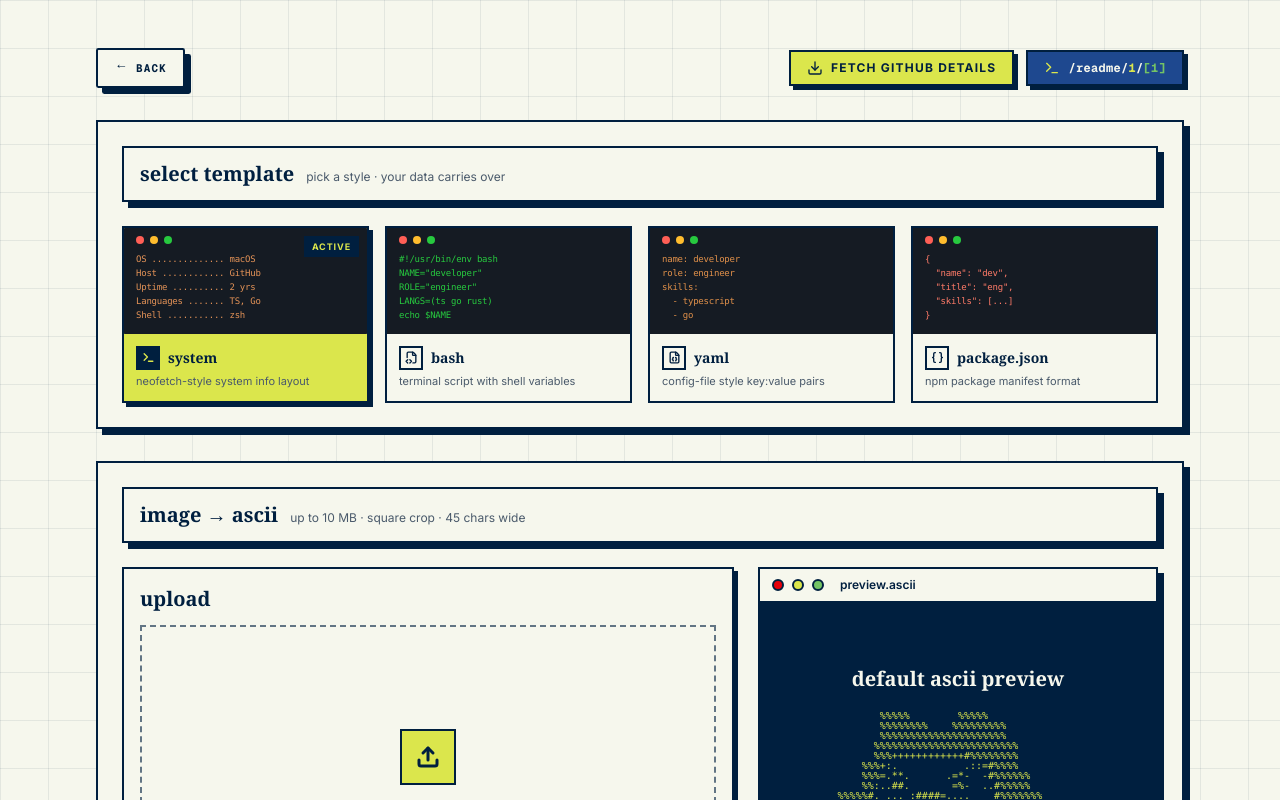
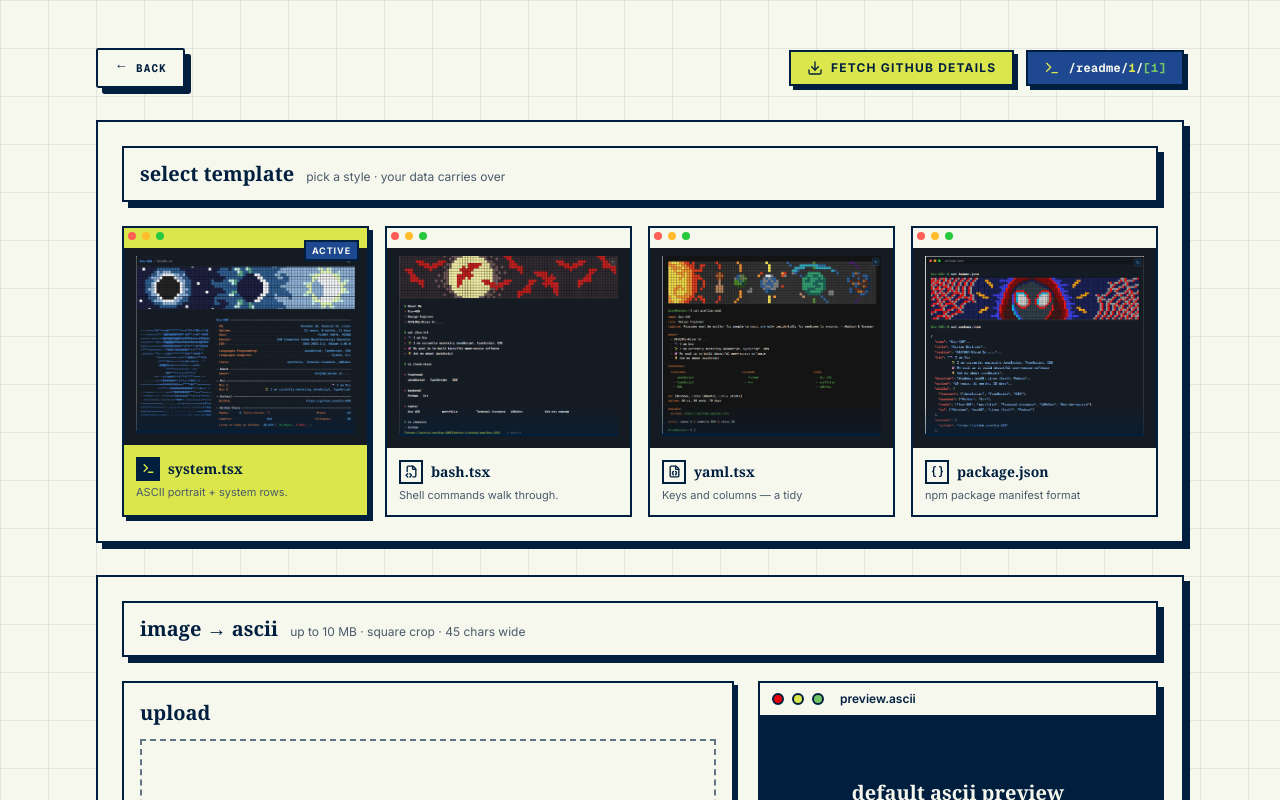
Before and after one commit to Dru-429/github-wrapped, a Next.js app: page /readme/1/1 in a window 1280 px wide. Shown: the top 800 px of the page. Built offline with nearby package versions, Linux system fonts and the light colour scheme.

Commit message:
Update the cards style

```diff
--- a/app/readme/[username]/page.tsx
+++ b/app/readme/[username]/page.tsx
@@ -101,7 +101,7 @@ export default function SelectTemplatePage() {
               key={no}
               type="button"
               onClick={() => pick(no)}
-              className="boxy group flex flex-col overflow-hidden rounded-sm bg-cream text-left transition-transform hover:-translate-y-1 focus:outline-none focus-visible:-translate-y-1 cursor-pointer"
+              className="boxy-xs group flex flex-col overflow-hidden rounded-sm bg-cream text-left transition-transform hover:-translate-y-1 focus:outline-none focus-visible:-translate-y-1 cursor-pointer hover:shadow-[6px_6px_0_var(--ink)]"
             >
               {/* window chrome */}
               <div className="flex items-center gap-2 border-b-2 border-ink bg-cream px-3 py-2 ">
--- a/components/editor/sections/Selected.tsx
+++ b/components/editor/sections/Selected.tsx
@@ -2,6 +2,7 @@ import type { Dispatch, SetStateAction } from "react";
 import { motion } from "framer-motion";
 import { Terminal, FileJson, FileCode2, Braces } from "lucide-react";
 import { cx } from "../editor-state";
+import Image from "next/image";
 
 /**
  * Metadata for each template – id matches the `templateNo` numbers used
@@ -10,45 +11,27 @@ import { cx } from "../editor-state";
 const TEMPLATES = [
   {
     id: 1,
-    label: "System",
-    sub: "neofetch-style system info layout",
+    label: "System.tsx",
+    sub: "ASCII portrait + system rows.",
     icon: Terminal,
     accent: "#e39257",
-    preview: [
-      "OS .............. macOS",
-      "Host ............ GitHub",
-      "Uptime .......... 2 yrs",
-      "Languages ....... TS, Go",
-      "Shell ........... zsh",
-    ],
+    Preview: "/banners/covers/SystemInfo.png",
   },
   {
     id: 2,
-    label: "Bash",
-    sub: "terminal script with shell variables",
+    label: "Bash.tsx",
+    sub: "Shell commands walk through.",
     icon: FileCode2,
     accent: "#27c93f",
-    preview: [
-      "#!/usr/bin/env bash",
-      'NAME="developer"',
-      'ROLE="engineer"',
-      "LANGS=(ts go rust)",
-      "echo $NAME",
-    ],
+    Preview: "/banners/covers/Bash.png",
   },
   {
     id: 3,
-    label: "YAML",
-    sub: "config-file style key:value pairs",
+    label: "YAML.tsx",
+    sub: "Keys and columns — a tidy",
     icon: FileJson,
     accent: "#e0904a",
-    preview: [
-      "name: developer",
-      "role: engineer",
-      "skills:",
-      "  - typescript",
-      "  - go",
-    ],
+    Preview: "/banners/covers/YAML.png",
   },
   {
     id: 4,
@@ -56,13 +39,7 @@ const TEMPLATES = [
     sub: "npm package manifest format",
     icon: Braces,
     accent: "#FF7B68",
-    preview: [
-      '{',
-      '  "name": "dev",',
-      '  "title": "eng",',
-      '  "skills": [...]',
-      '}',
-    ],
+    Preview: "/banners/covers/JSON.png",
   },
 ] as const;
 
@@ -108,34 +85,47 @@ export default function Selected({ templateNo, setTemplateNo }: SelectedProps) {
                 )}
               >
                 {/* ── Mini terminal preview ── */}
-                <div className="relative w-full bg-[#151B23] px-3 pb-3 pt-2">
-                  {/* Dot chrome */}
-                  <div className="mb-2 flex items-center gap-1.5">
+                {/* Dot mac */}
+                <div
+                  className={cx("mb-2 flex items-center gap-1.5 pt-1 pl-1",
+                    active
+                      ? "bg-lime "
+                      : " bg-cream"
+                  )}
+                >
                   <span className="h-2 w-2 rounded-full bg-[#ff5f56]" />
                   <span className="h-2 w-2 rounded-full bg-[#ffbd2e]" />
                   <span className="h-2 w-2 rounded-full bg-[#27c93f]" />
                 </div>
+                <div className="relative w-full bg-[#151B23] px-3 pb-3 pt-2">
 
                   <pre
                     className="whitespace-pre font-mono text-[9px] leading-[14px] tracking-tight"
-                    style={{
-                      color: tpl.accent,
-                      fontFamily:
-                        "ui-monospace, SFMono-Regular, Menlo, monospace",
-                    }}
                   >
-                    {tpl.preview.join("\n")}
+                    <div className="relative max-h-[180px] overflow-hidden border-b-2 border-ink">
+                      <Image
+                        src={tpl.Preview}
+                        alt={tpl.label}
+                        height={350}
+                        width={350}
+                        className="w-full h-auto object-cover"
+                      />
+                      <span className="pointer-events-none absolute inset-x-0 bottom-0 h-8 bg-gradient-to-t from-ink/40 to-transparent" />
+                    </div>
+
                   </pre>
+                </div>
 
                 {/* Active indicator glow */}
-                  {active && (
+                {
+                  active && (
                     <motion.div
                       layoutId="selected-glow"
                       className="pointer-events-none absolute inset-0 rounded-[1px] ring-2 ring-lime/50"
                       transition={{ type: "spring", stiffness: 380, damping: 30 }}
                     />
-                  )}
-                </div>
+                  )
+                }
 
                 {/* ── Label area ── */}
                 <div className="flex flex-1 flex-col gap-1 px-3 py-3">
@@ -158,16 +148,18 @@ export default function Selected({ templateNo, setTemplateNo }: SelectedProps) {
                 </div>
 
                 {/* ── Active badge ── */}
-                {active && (
-                  <div className="absolute right-2 top-2 border-2 border-ink bg-ink px-1.5 py-0.5 text-[9px] font-bold uppercase tracking-widest text-lime">
+                {
+                  active && (
+                    <div className="absolute right-2 top-3 border-2 border-ink bg-nuit px-1.5 py-0.5 text-[9px] font-bold uppercase tracking-widest text-cream">
                       active
                     </div>
-                )}
+                  )
+                }
               </motion.button>
             );
           })}
         </div>
       </div>
-    </div>
+    </div >
   );
 }
```
Lines whose indentation alone changed are shown as unchanged.
